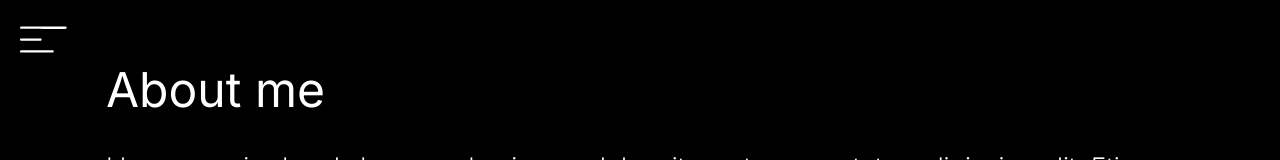
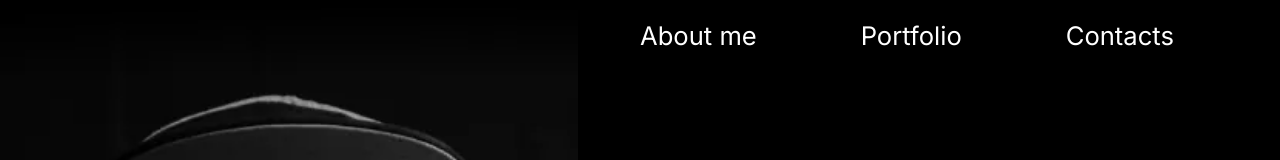
Before and after one commit to Maruaudzava/web, a website built with Parcel: page src/index.html in a window 1280 px wide. Shown: the top 160 px of the page. Built offline with nearby package versions, Linux system fonts and the light colour scheme.

Commit message:
header navigation

```diff
--- a/src/index.html
+++ b/src/index.html
@@ -16,10 +16,10 @@
   <body>
     <include src="sections/header.html"></include>
     <main>
-      <!-- <include src="sections/hero.html"></include> -->
+      <include src="sections/hero.html"></include>
       <include src="sections/about.html"></include>
-      <!-- <include src="sections/portfolio.html"></include>
-      <include src="sections/contacts.html"></include> -->
+      <!-- <include src="sections/portfolio.html"></include> -->
+      <include src="sections/contacts.html"></include>
     </main>
     <include src="sections/footer.html"></include>
 
--- a/src/index.js
+++ b/src/index.js
@@ -1,5 +1,5 @@
 import "./js/aboutBtn";
-// import "./js/button";
+import "./js/button";
 
 // console.log("hello world!!");
 
--- a/src/js/aboutBtn.js
+++ b/src/js/aboutBtn.js
@@ -1,7 +1,7 @@
 const moreBtn = document.querySelector(".about__moreBtn");
 const aboutText = document.querySelector(".about p");
 
-// console.log(aboutText.className.includes("hideText"));
+console.log(aboutText.className.includes("hideText"));
 const toggleText = () => {
   if (aboutText.className.includes("hideText")) {
     aboutText.classList.remove("hideText");
@@ -10,6 +10,7 @@ const toggleText = () => {
     aboutText.classList.add("hideText");
     aboutText.classList.remove("showText");
   }
+  // console.log(aboutText.classList);
 };
 
 moreBtn.addEventListener("click", toggleText);
--- a/src/sass/_global.scss
+++ b/src/sass/_global.scss
@@ -20,9 +20,11 @@ body {
   flex-direction: column;
   align-items: center;
   min-height: 100vh;
+  width: 100vw;
 }
 main {
   flex: 1;
+  width: 100%;
 }
 section {
   width: 100%;
--- a/src/sass/styles/_header.scss
+++ b/src/sass/styles/_header.scss
@@ -3,11 +3,75 @@
 .header {
   position: fixed;
   width: 100%;
-  padding: 20px;
+  padding: 24px 16px;
   z-index: 1;
+  background: linear-gradient(to bottom, black, rgba(0, 0, 0, 0));
+
+  @media (min-width: $tablet) {
+    padding: 20px 40px;
+  }
+  @media (min-width: $desktop) {
+    padding: 20px 106px;
+  }
+}
+
+.header__container {
+  flex-direction: row;
+  justify-content: space-between;
 }
 
 .header__menuBurger {
   width: 48px;
   height: 36px;
+  @media (min-width: $tablet) {
+    display: none;
+  }
 }
+
+.header__links {
+  // position: absolute;
+  // bottom: 0;
+  display: flex;
+  justify-content: space-around;
+  width: 100%;
+  margin-left: auto;
+  margin-right: auto;
+
+  @media (min-width: $tablet) {
+    justify-content: space-evenly;
+  }
+
+  @media (min-width: $tablet) {
+    position: static;
+    flex-direction: row;
+    margin-left: auto;
+    margin-right: 0;
+    width: 50%;
+    justify-content: space-between;
+
+    & li {
+      font-size: clamp(16px, 2vw, 36px);
+      font-style: normal;
+      font-weight: 400;
+      line-height: normal;
+    }
+  }
+}
+
+// .visible {
+//   background-color: rgba(1, 1, 1, 0.412);
+//   position: absolute;
+//   top: 100px;
+//   // display: flex;
+//   gap: 16px;
+//   align-items: center;
+//   justify-content: space-evenly;
+//   // flex-direction: column;
+//   width: 100%;
+//   margin: -20px 0px -20px -16px;
+//   padding: 16px;
+
+//   & li {
+//     font-size: clamp(16px, 2vw, 32px);
+//   }
+// }
--- a/src/sass/styles/_hero.scss
+++ b/src/sass/styles/_hero.scss
@@ -30,7 +30,7 @@
   }
 
   @media (orientation: "landscape") {
-    width: 40vw;
+    width: 48%;
     flex: none;
     & img {
       object-fit: cover;
--- a/src/sections/header.html
+++ b/src/sections/header.html
@@ -1,6 +1,12 @@
 <header class="header">
-    <svg class="header__menuBurger">
+  <div class="container header__container">
+    <!-- <svg class="header__menuBurger">
       <use href="./images/symbol-defs.svg#icon-burger"></use>
-    </svg>
-  </header>
+    </svg> -->
+    <ul class="header__links">
+      <li><a href="#about">About me</a></li>
+      <li><a href="#portfolio">Portfolio</a></li>
+      <li><a href="#contacts">Contacts</a></li>
+    </ul>
+  </div>
 </header>
```
Also changed, not shown: src/sass/index.css, 1 other file.
